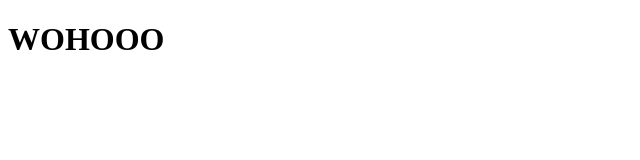
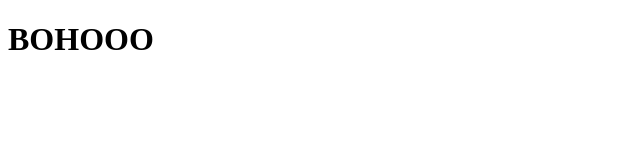
Before and after one commit to chr1se/gitpage, a website: page dist/index.html in a window 1280 px wide. Shown: the full height of the page, 0-640 px from the left. Drawn offline with Linux system fonts and the light colour scheme.

Commit message:
Update index.html

```diff
--- a/dist/index.html
+++ b/dist/index.html
@@ -6,6 +6,6 @@
     <title>Git Test</title>
   </head>
   <body>
-    <h1>WOHOOO</h1>
+    <h1>BOHOOO</h1>
   </body>
 </html>
```
